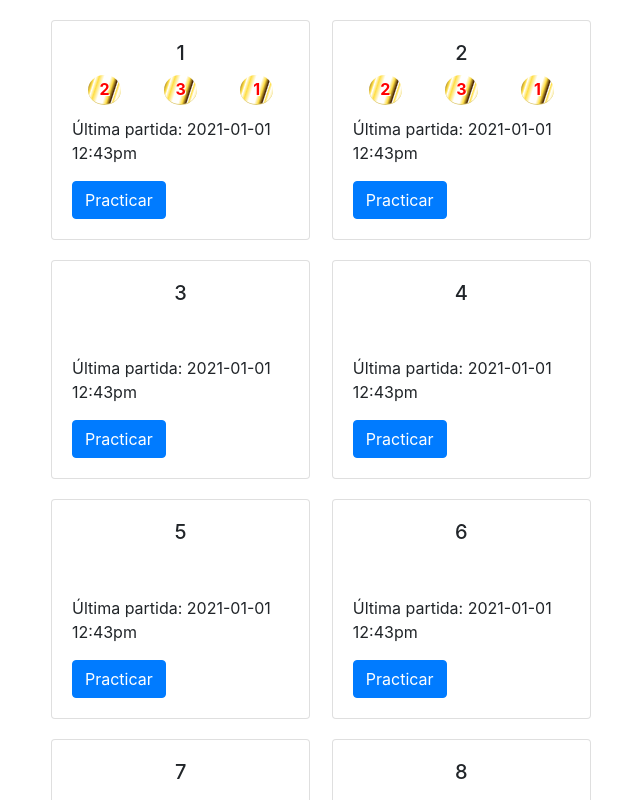
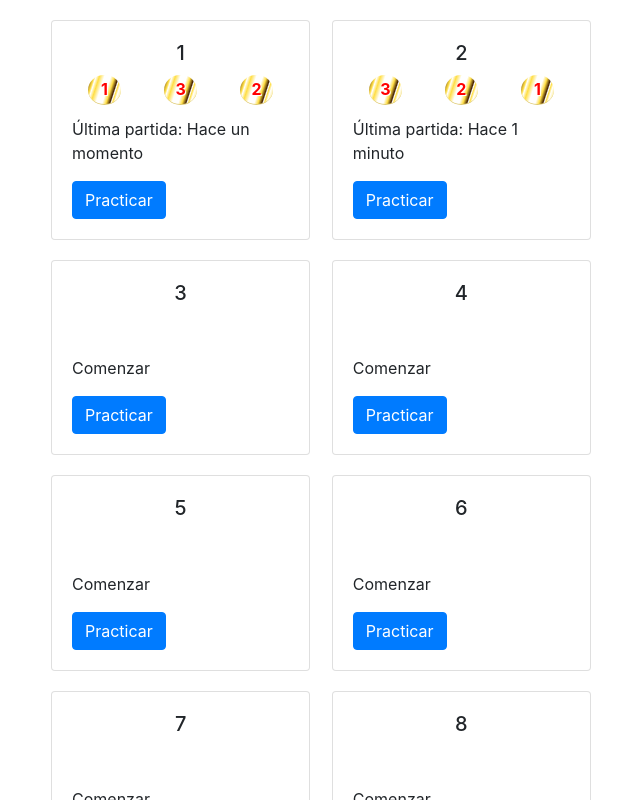
Before and after one commit to leftdevel/operations, a React (Vite) app: page /scores in a window 1280 px wide. Shown: the top 800 px of the page, without its empty margins (319-959 px from the left). Built offline with nearby package versions, Linux system fonts and the light colour scheme.

Commit message:
timeSince

```diff
--- a/src/components/Score.jsx
+++ b/src/components/Score.jsx
@@ -1,7 +1,5 @@
 import React from "react";
 import PropTypes from "prop-types";
-import { FontAwesomeIcon as Icon } from "@fortawesome/react-fontawesome";
-import { faAward } from "@fortawesome/free-solid-svg-icons";
 import cx from "classnames";
 import ScoreModel from "../models/Score";
 
--- a/src/components/ScoreProgress.jsx
+++ b/src/components/ScoreProgress.jsx
@@ -5,13 +5,14 @@ import Button from "react-bootstrap/Button";
 import ScoreModel from "../models/Score";
 import Score from "./Score";
 import validateScores from "../helpers/validateScores";
+import timeSince from "../helpers/timeSince";
 
 const DISPLAY_SCORES = 3;
 
 const filterScores = (scores) => {
   const filtered = scores
     .sort((a, b) => {
-      return a.date - b.date;
+      return b.date - a.date;
     })
     .slice(0, DISPLAY_SCORES);
 
@@ -24,6 +25,8 @@ function ScoreProgress({ baseNumber, scores, onPracticeClick }) {
   // validate that scores belong to the base number and that are of the same operation.
   useEffect(() => validateScores(baseNumber, scores), [baseNumber, scores]);
 
+  const lastPlayed = scores.length > 0 ? `Última partida: Hace ${timeSince(scores[0].date)}` : "Comenzar";
+
   return (
     <Card className="scoreProgress">
       <Card.Body>
@@ -35,7 +38,7 @@ function ScoreProgress({ baseNumber, scores, onPracticeClick }) {
             ))}
           </div>
         </Card.Title>
-        <Card.Text>Última partida: 2021-01-01 12:43pm</Card.Text>
+        <Card.Text>{lastPlayed}</Card.Text>
         <Button variant="primary" onClick={onPracticeClick}>
           Practicar
         </Button>
--- /dev/null
+++ b/src/helpers/timeSince.js
@@ -0,0 +1,34 @@
+function timeSince(date) {
+  const seconds = Math.floor((new Date() - date) / 1000);
+  let interval = seconds / 31536000;
+
+  if (interval > 1) {
+    const years = Math.floor(interval);
+    return years === 1 ? `${years} año` : `${years} años`;
+  }
+
+  interval = seconds / 2592000;
+  if (interval > 1) {
+    const months = Math.floor(interval);
+    return months === 1 ? `${months} mes` : `${months} meses`;
+  }
+  interval = seconds / 86400;
+  if (interval > 1) {
+    const days = Math.floor(interval);
+    return days === 1 ? `${days} día` : `${days} días`;
+  }
+  interval = seconds / 3600;
+  if (interval > 1) {
+    const hours = Math.floor(interval);
+    return hours === 1 ? `${hours} hora` : `${hours} horas`;
+  }
+  interval = seconds / 60;
+  if (interval > 1) {
+    const minutes = Math.floor(interval);
+    return minutes === 1 ? `${minutes} minuto` : `${minutes} minutos`;
+  }
+
+  return "un momento";
+}
+
+export default timeSince;
--- a/src/repository/ScoreBoardRepository.js
+++ b/src/repository/ScoreBoardRepository.js
@@ -12,7 +12,7 @@ const ScoreBoardRepository = {
           operation: Operation.MULTIPLICATION,
           totalExpressions: 10,
           totalAnsweredCorrectly: 10,
-          date: Date.now(),
+          date: Date.now() - 20000,
         },
         {
           id: 2,
@@ -21,7 +21,7 @@ const ScoreBoardRepository = {
           operation: Operation.MULTIPLICATION,
           totalExpressions: 10,
           totalAnsweredCorrectly: 10,
-          date: Date.now() - 1000,
+          date: Date.now() - 100000,
         },
         {
           id: 3,
@@ -30,7 +30,7 @@ const ScoreBoardRepository = {
           operation: Operation.MULTIPLICATION,
           totalExpressions: 10,
           totalAnsweredCorrectly: 10,
-          date: Date.now() - 2000,
+          date: Date.now() - 200000,
         },
       ],
       2: [
@@ -41,6 +41,7 @@ const ScoreBoardRepository = {
           operation: Operation.MULTIPLICATION,
           totalExpressions: 10,
           totalAnsweredCorrectly: 10,
+          date: Date.now() - 1000000,
         },
         {
           id: 5,
@@ -49,7 +50,7 @@ const ScoreBoardRepository = {
           operation: Operation.MULTIPLICATION,
           totalExpressions: 10,
           totalAnsweredCorrectly: 10,
-          date: Date.now() - 1000,
+          date: Date.now() - 100000,
         },
         {
           id: 6,
@@ -58,7 +59,7 @@ const ScoreBoardRepository = {
           operation: Operation.MULTIPLICATION,
           totalExpressions: 10,
           totalAnsweredCorrectly: 10,
-          date: Date.now() - 2000,
+          date: Date.now() - 200000,
         },
       ],
     };
```
